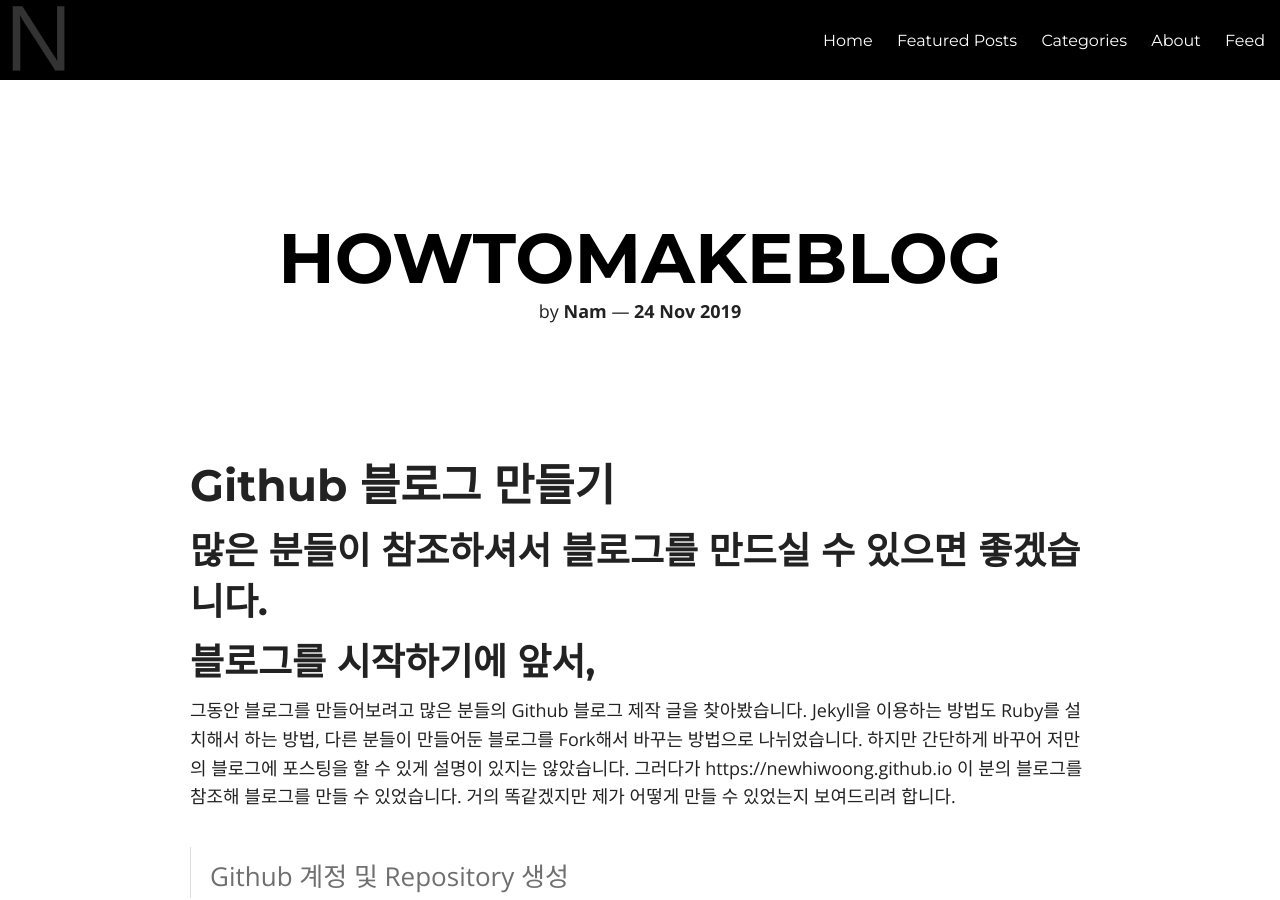
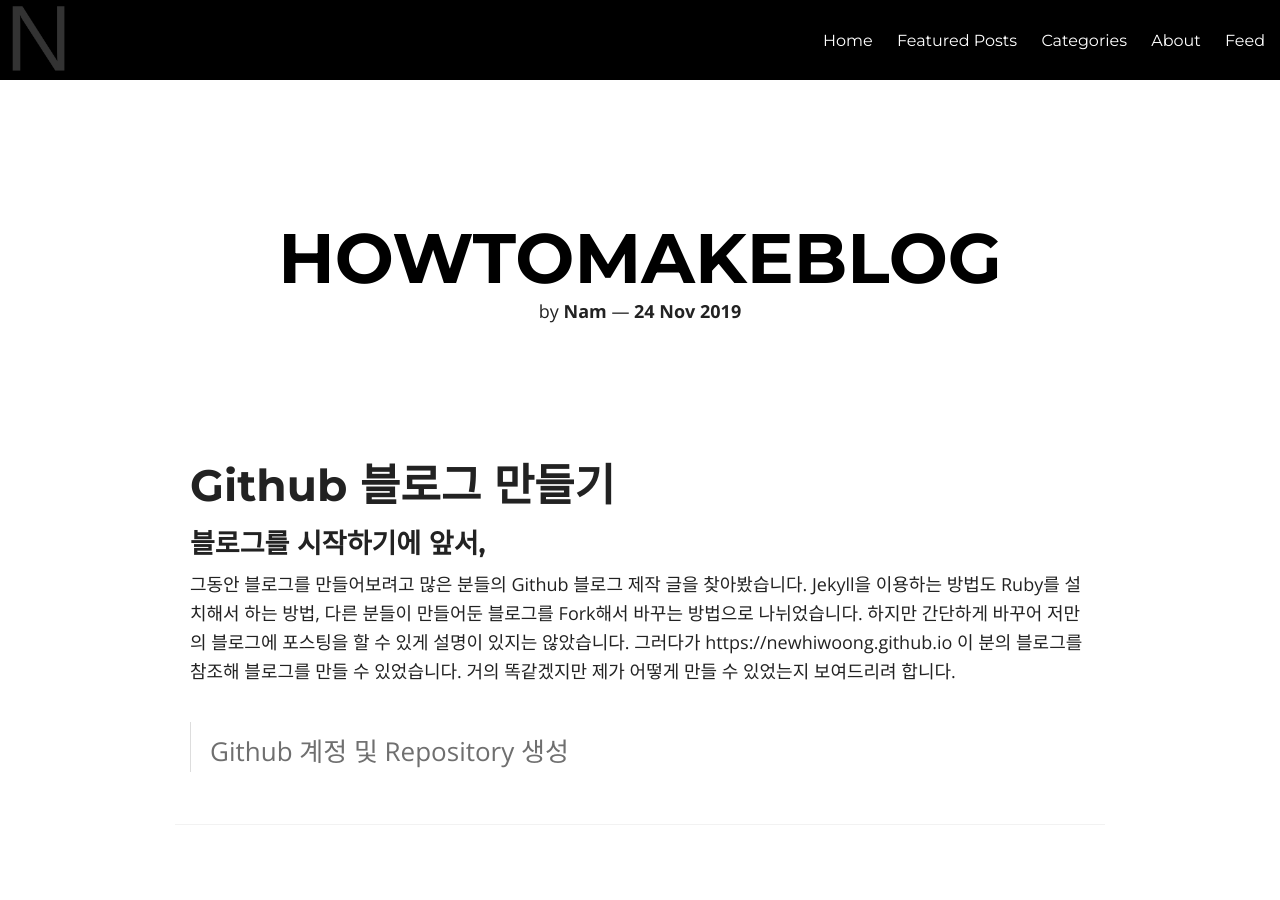
Before and after one commit to NamSuJi/namsuji.github.io, a Jekyll site: the page built from _posts/2019-11-24-HowTomakeBlog.md, in a window 1280 px wide and 900 px high. Built offline with Jekyll 4.4.1, drawn with Linux system fonts in a browser that asks for light colours; nearby versions of some CDN libraries; our own code applies the rules of GitHub Pages for plain Markdown files.

Commit message:
Update 2019-11-24-HowTomakeBlog.md

```diff
--- a/_posts/2019-11-24-HowTomakeBlog.md
+++ b/_posts/2019-11-24-HowTomakeBlog.md
@@ -1,10 +1,7 @@
 Github 블로그 만들기
 ==================
 
-많은 분들이 참조하셔서 블로그를 만드실 수 있으면 좋겠습니다.
----------------------------------------------------
-
-## 블로그를 시작하기에 앞서,
+### 블로그를 시작하기에 앞서,
 그동안 블로그를 만들어보려고 많은 분들의 Github 블로그 제작 글을 찾아봤습니다.
 Jekyll을 이용하는 방법도 Ruby를 설치해서 하는 방법, 다른 분들이 만들어둔 블로그를 Fork해서 바꾸는 방법으로 나뉘었습니다.
 하지만 간단하게 바꾸어 저만의 블로그에 포스팅을 할 수 있게 설명이 있지는 않았습니다.
```
